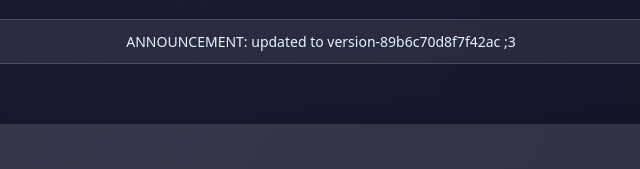
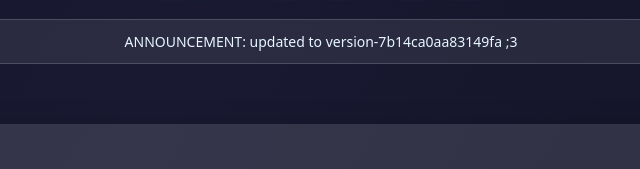
Before and after one commit to PacketPrimordial/aaaa, a plain HTML site: page index.html in a window 1280 px wide. Shown: the part 194-363 px from the top of the page, 319-959 px from the left. Drawn offline with Linux system fonts and the light colour scheme.

Commit message:
Update index.html

```diff
--- a/index.html
+++ b/index.html
@@ -109,7 +109,7 @@
     <header>
       <div class="subtitle">Network Status <span class="dot">●</span></div>
       <h1 class="title" data-text="EXODUS">EXODUS</h1>
-      <p class="notice" aria-live="polite">ANNOUNCEMENT: updated to version-89b6c70d8f7f42ac ;3</p>
+      <p class="notice" aria-live="polite">ANNOUNCEMENT: updated to version-7b14ca0aa83149fa ;3</p>
     </header>
 
     <!-- Big Download Section -->
```
